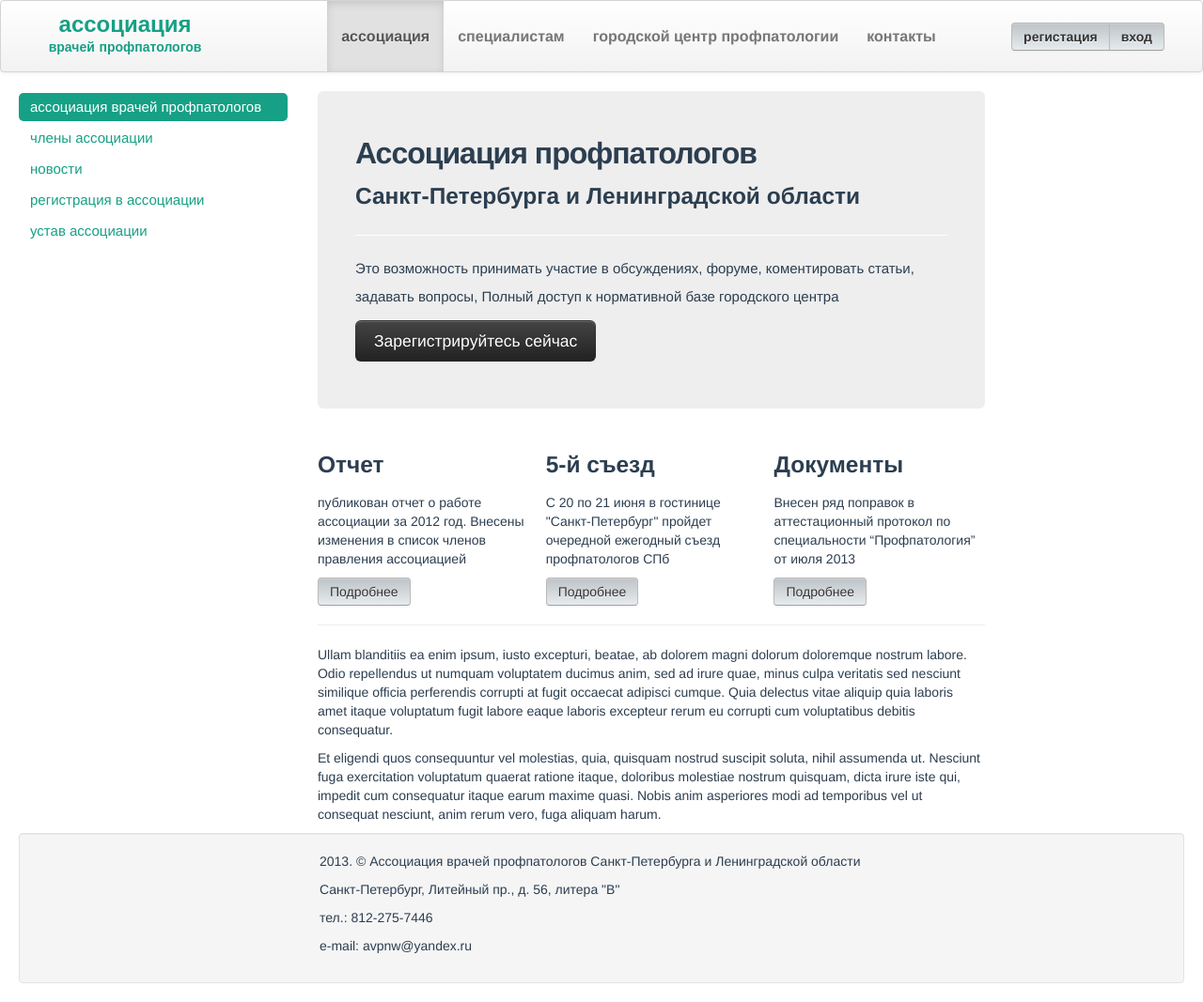
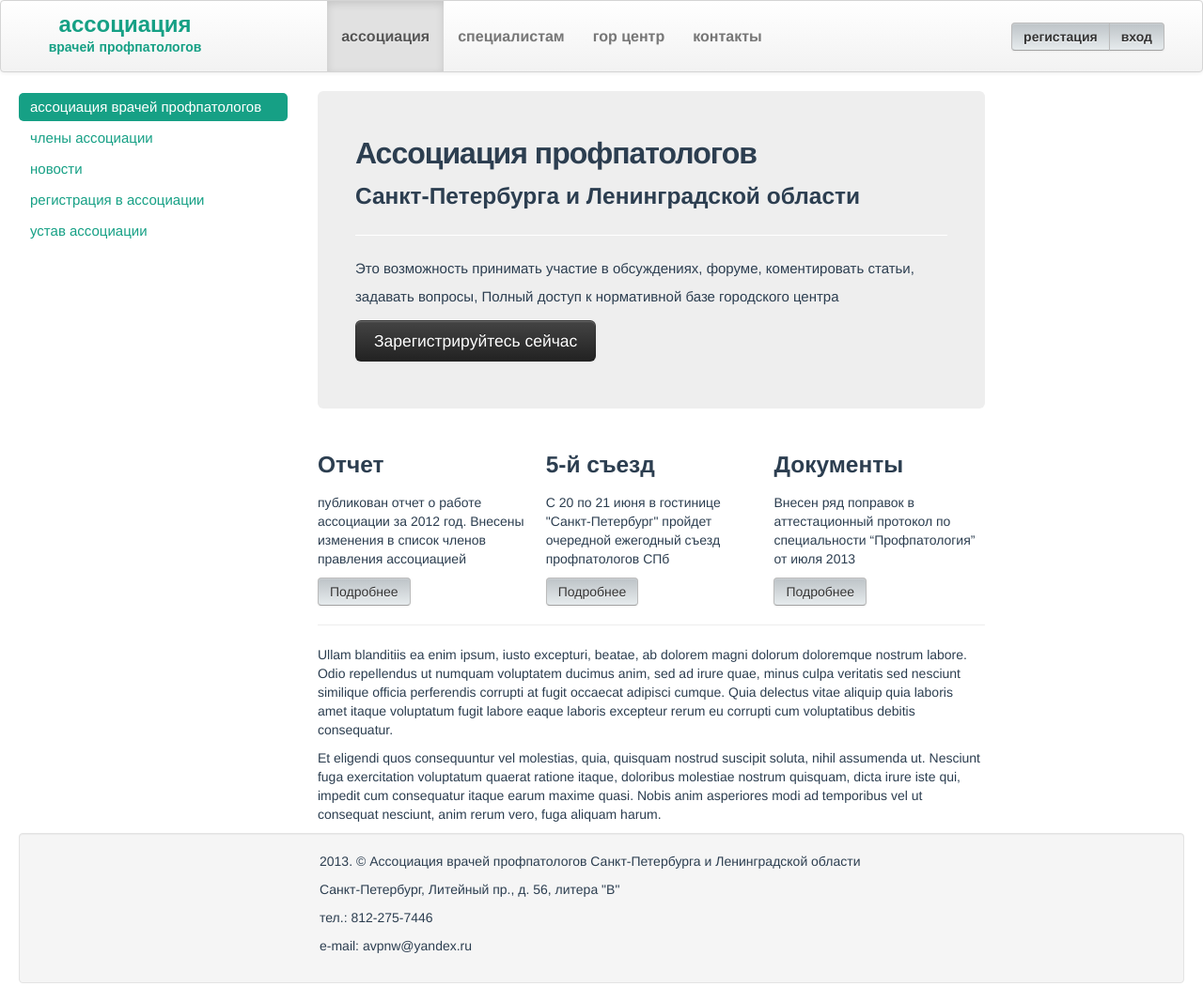
Before and after one commit to avpnw/avpnw, a Jekyll site: the page built from index.html, in a window 1280 px wide. Shown: the whole page at 94% size. Built offline with Jekyll 4.4.1, drawn with Linux system fonts in a browser that asks for light colours; Markdown is read by kramdown in place of the engine named in the settings.

Commit message:
Update navbar.html

```diff
--- a/_includes/navbar.html
+++ b/_includes/navbar.html
@@ -19,7 +19,7 @@
                                     <a href="{{ site.url }}/avpnw/spec/category/">специалистам</a>
                                   </li>
                                   <li{% if page.categories == 'горцентр' %} class="active"{% endif %}>
-                                    <a href="{{ site.url }}/avpnw/centre/about/">городской центр профпатологии</a>
+                                    <a href="{{ site.url }}/avpnw/centre/about/">гор центр</a>
                                   </li>
                                   <li{% if page.categories == 'контакты' %} class="active"{% endif %}>
                                     <a href="{{ site.url }}/avpnw/contacts/">контакты</a>
```
